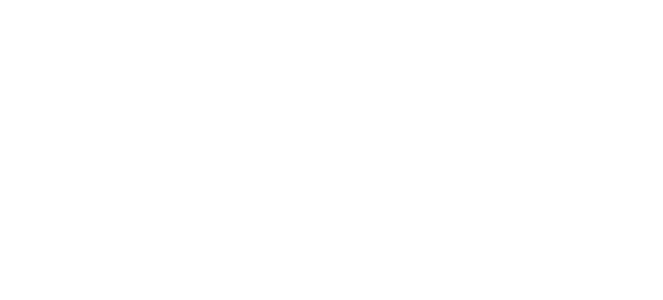
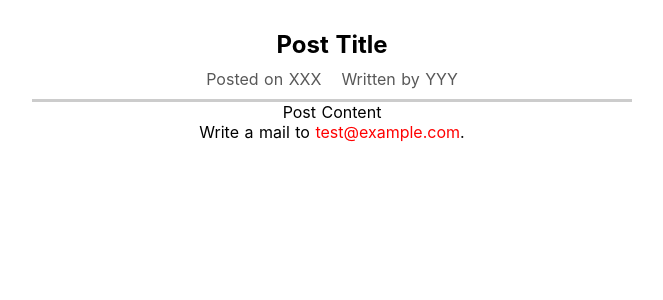
Before and after one commit to stefanobartoletti/nuxt-course, a Nuxt app in the folder module-3/: page /posts/1 in a window 1280 px wide. Before the commit this address had no page. Shown: the top 300 px of the page, without its empty margins (308-971 px from the left). Built offline with nearby package versions, Linux system fonts and the light colour scheme.

Commit message:
main pages

```diff
--- /dev/null
+++ b/module-3/pages/about/index.vue
@@ -0,0 +1,22 @@
+<template>
+  <div class="about-page">
+    <h1>This is my absolutely fantastic "About Me" Page!</h1>
+    <p>Lorem ipsum, dolor sit amet consectetur adipisicing elit. Totam officiis ab voluptatibus assumenda error quas deleniti eius? Suscipit, numquam? Quis aliquid non animi numquam amet voluptas dolorum sunt aspernatur commodi?</p>
+    <p>Lorem ipsum, dolor sit amet consectetur adipisicing elit. Totam officiis ab voluptatibus assumenda error quas deleniti eius? Suscipit, numquam? Quis aliquid non animi numquam amet voluptas dolorum sunt aspernatur commodi?</p>
+    <p>Lorem ipsum, dolor sit amet consectetur adipisicing elit. Totam officiis ab voluptatibus assumenda error quas deleniti eius? Suscipit, numquam? Quis aliquid non animi numquam amet voluptas dolorum sunt aspernatur commodi?</p>
+    <p>Lorem ipsum, dolor sit amet consectetur adipisicing elit. Totam officiis ab voluptatibus assumenda error quas deleniti eius? Suscipit, numquam? Quis aliquid non animi numquam amet voluptas dolorum sunt aspernatur commodi?</p>
+  </div>
+</template>
+
+<script>
+    export default {
+
+    }
+</script>
+
+<style scoped>
+.about-page {
+  text-align: center;
+  padding: 30px;
+}
+</style>
--- /dev/null
+++ b/module-3/pages/posts/_id/index.vue
@@ -0,0 +1,77 @@
+<template>
+  <div class="single-post-page">
+      <section class="post">
+          <h1 class="post-title">Post Title</h1>
+          <div class="post-details">
+              <p class="post-detail">Posted on XXX</p>
+              <p class="post-detail">Written by YYY</p>
+          </div>
+          <div>Post Content</div>
+      </section>
+      <section class="post-feedback">
+          <p>Write a mail to <a href="mailto:test@example.com">test@example.com</a>.</p>
+      </section>
+  </div>
+</template>
+
+<script>
+export default {
+
+}
+</script>
+
+<style>
+
+.single-post-page {
+  padding: 30px;
+  text-align: center;
+  box-sizing: border-box;
+}
+
+.post {
+  width: 100%;
+}
+
+@media (min-width: 768px) {
+  .post {
+    width: 600px;
+    margin: auto;
+  }
+}
+
+.post-title {
+  margin: 0;
+}
+
+.post-details {
+  padding: 10px;
+  box-sizing: border-box;
+  border-bottom: 3px solid #ccc;
+  display: flex;
+  justify-content: center;
+  align-items: center;
+  flex-direction: column;
+}
+
+@media (min-width: 768px) {
+  .post-details {
+    flex-direction: row;
+  }
+}
+
+.post-detail {
+  color: rgb(88, 88, 88);
+  margin: 0 10px;
+}
+
+.post-feedback a {
+  color: red;
+  text-decoration: none;
+}
+
+.post-feedback a:hover,
+.post-feedback a:active {
+  color: salmon;
+}
+
+</style>
--- /dev/null
+++ b/module-3/pages/posts/index.vue
@@ -0,0 +1,20 @@
+<template>
+  <div class="posts-page">
+
+  </div>
+</template>
+
+<script>
+export default {
+
+}
+</script>
+
+<style scoped>
+.posts-page {
+    display: flex;
+    justify-content: center;
+    align-items: center;
+
+}
+</style>
```
